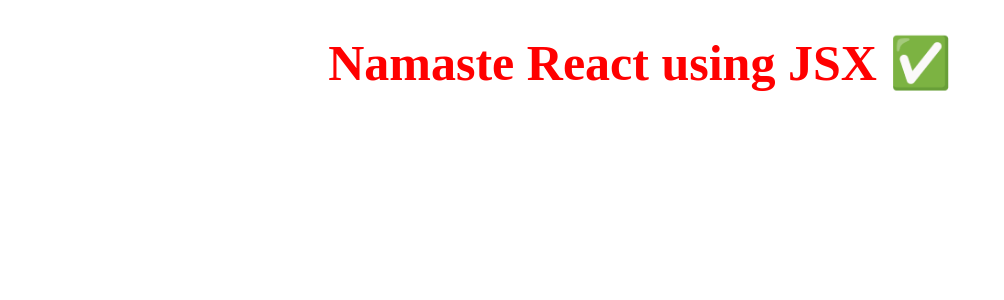
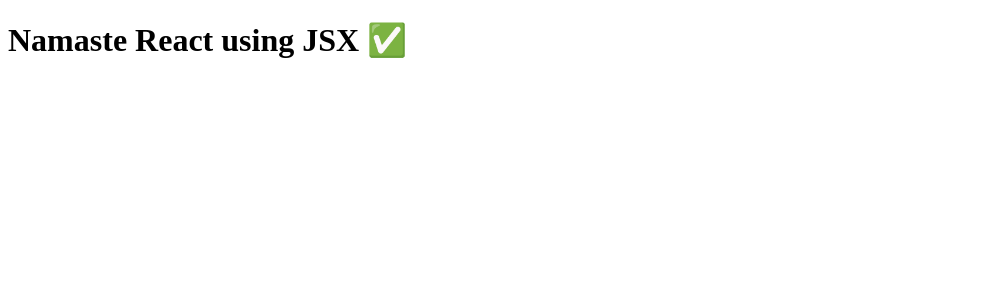
Before and after one commit to developer-mohitsoni/Namaste-React-Series, a React (Vite) app in the folder Episode 03 - Laying the foundation/: page / in a window 1280 px wide. Shown: the top 300 px of the page, without its empty margins (0-1004 px from the left). Built offline with nearby package versions, Linux system fonts and the light colour scheme.

Commit message:
More deep dive into JSX

```diff
--- a/Episode 03 - Laying the foundation/App.js
+++ b/Episode 03 - Laying the foundation/App.js
@@ -1,22 +1,17 @@
 import React from "react";
 import ReactDOM from "react-dom/client";
 
-// React.createElement => ReactElement => Object => After Rendering into DOM => Becomes HTML Element
-const heading = React.createElement(
-  "h1",
-  { id: "heading" },
-  "Namaste React 🚀"
-);
-
-console.log(heading);
-
-// It is not a valid Pure JS
-// JSX (transpiled before it reaches the JS Engine) By- Parcel and this responsibility handle by - Babel
-
-// This JSX Code => React.createElement => ReactElement => Object => After rendering into DOM => HTML Element
+// This JSX Code => Babel transpiles it to => React.createElement => ReactElement => Object => After rendering into DOM => HTML Element
 
 // Now, This JSX Code is transpiled into Babel to easily understand by JS Engine
-const jsxHeading = <h1 id="heading">Namaste React using JSX ✅</h1>;
+
+// If you JSX is in single line this is Perfectly valid JSX
+// If you write this JSX into multiple lines than you have to wrap it inside a parenthesis ()
+const jsxHeading = (
+  <h1 className="head" tabIndex="1">
+    Namaste React using JSX ✅
+  </h1>
+);
 
 console.log(jsxHeading);
 
```
